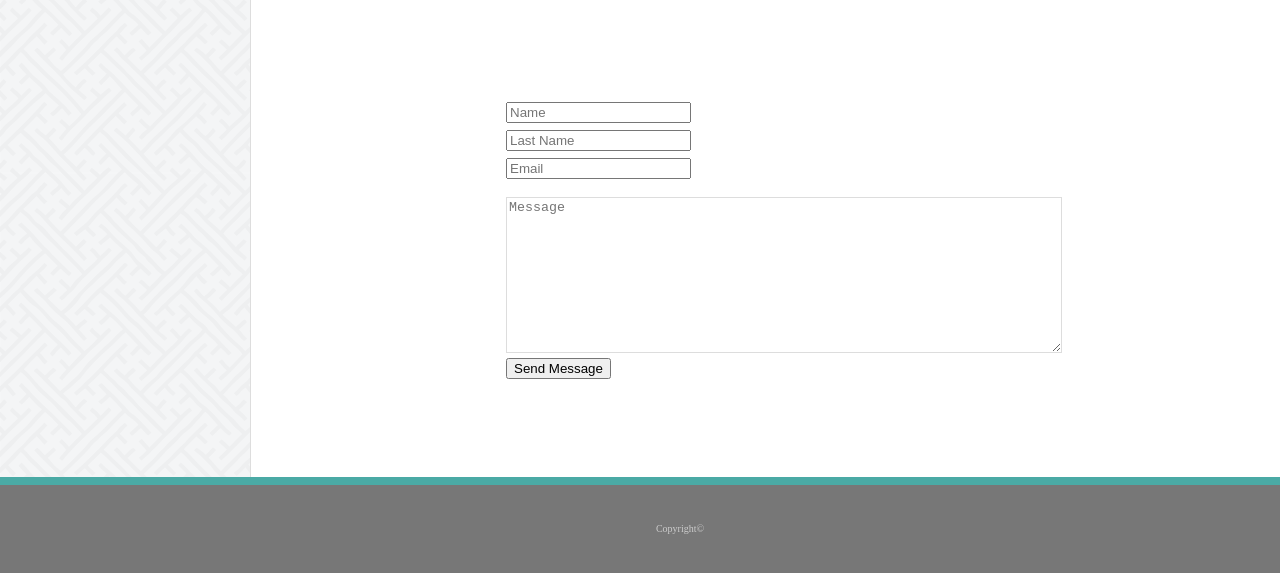
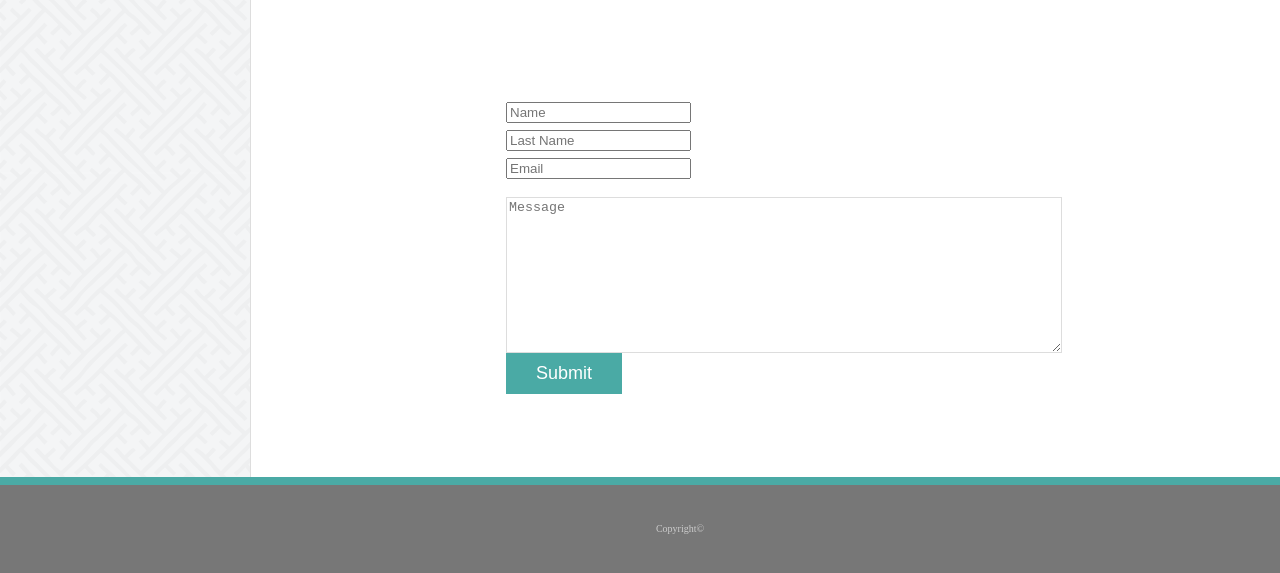
Before and after one commit to smabsout/Basic-Portfolio, a plain HTML site: page contact.html in a window 1280 px wide. Shown: the part 227-800 px from the top of the page. Drawn offline with Linux system fonts and the light colour scheme; a web font is replaced by a local one.

Commit message:
finishing touches on contact page

```diff
--- a/contact.html
+++ b/contact.html
@@ -63,11 +63,7 @@
 
                 </div>
 
-                <div class="center-align">
-
-                    <button type="submit">Send Message</button>
-
-                </div>
+               <input type="submit">
 
             </form>
         </div>
--- a/css/style.css
+++ b/css/style.css
@@ -176,3 +176,13 @@ form textarea{
     margin-left: 1px;
     margin-top: -77px;
 }
+
+
+input[type=submit] {
+    padding: 10px 30px;
+    font-size: 18px;
+    color: #fff;
+    cursor: pointer;
+    background: #4aaaa5;
+    border: 0 none;
+  }
```
Also changed, not shown: index.html (+3 -1 lines).
